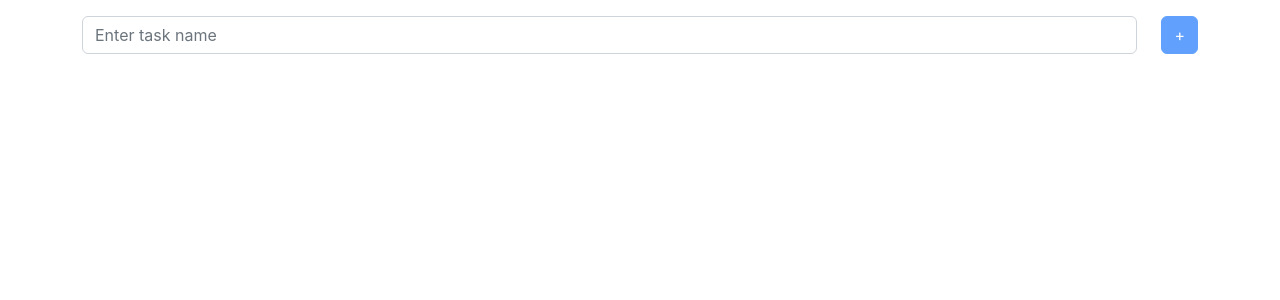
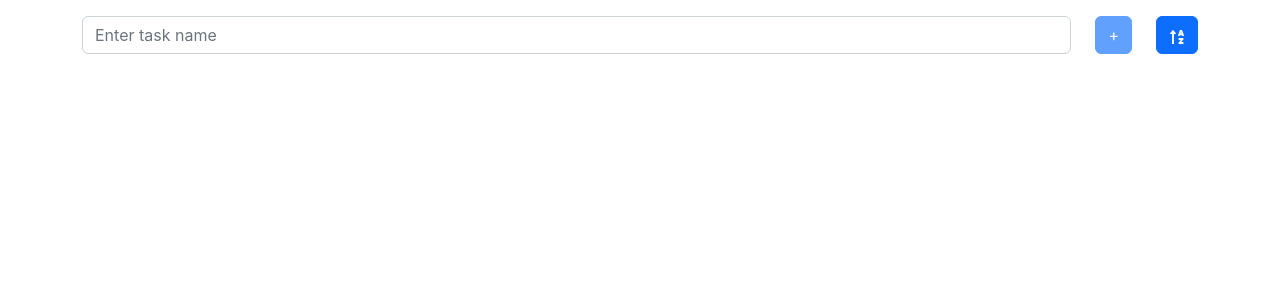
Before and after one commit to shruti1608/react-workshop, a React (Create React App) app: page / in a window 1280 px wide. Shown: the top 300 px of the page. Built offline with nearby package versions, Linux system fonts and the light colour scheme.

Commit message:
Added sorting

```diff
--- a/package.json
+++ b/package.json
@@ -6,6 +6,7 @@
     "bootstrap": "^5.2.1",
     "react": "^17.0.2",
     "react-dom": "^17.0.2",
+    "react-icons": "^4.4.0",
     "react-scripts": "5.0.1"
   },
   "scripts": {
--- a/src/App.jsx
+++ b/src/App.jsx
@@ -29,10 +29,15 @@ function App() {
     newTask[index] = upperItem;
     setTasks(newTask);
   };
+  const onSort = () => {
+    const newTasks = [...tasks];
+    newTasks.sort((a, b) => a.localeCompare(b));
+    setTasks(newTasks)
+  };
 
   return (
     <div className="container mt-3">
-      <TaskInput onTaskAdded={onTaskAdded} />
+      <TaskInput onSortClick={onSort} onTaskAdded={onTaskAdded} />
       <TasksList
         onItemMoveUp={onTaskMoveUp}
         tasks={tasks}
--- a/src/TaskInput.jsx
+++ b/src/TaskInput.jsx
@@ -1,6 +1,7 @@
 import { useState } from "react";
+import { FaSortAlphaUp } from "react-icons/fa";
 
-function TaskInput({ onTaskAdded }) {
+function TaskInput({ onSortClick, onTaskAdded }) {
   const [input, setInput] = useState("");
 
   const onAddBtnClick = () => {
@@ -39,6 +40,17 @@ function TaskInput({ onTaskAdded }) {
             +
           </button>
         </div>
+        <div className="col col-auto">
+          <button
+            onClick={() => onSortClick?.()}
+            title="sort ascending"
+            type="button"
+            class="btn btn-primary"
+          >
+            <FaSortAlphaUp />
+            {/* <i class="fa-solid fa-arrow-up-z-a"></i> */}
+          </button>
+        </div>
       </div>
     </form>
   );
```
Also changed, not shown: 1 other file (tests, documents, lock files or other folders).
